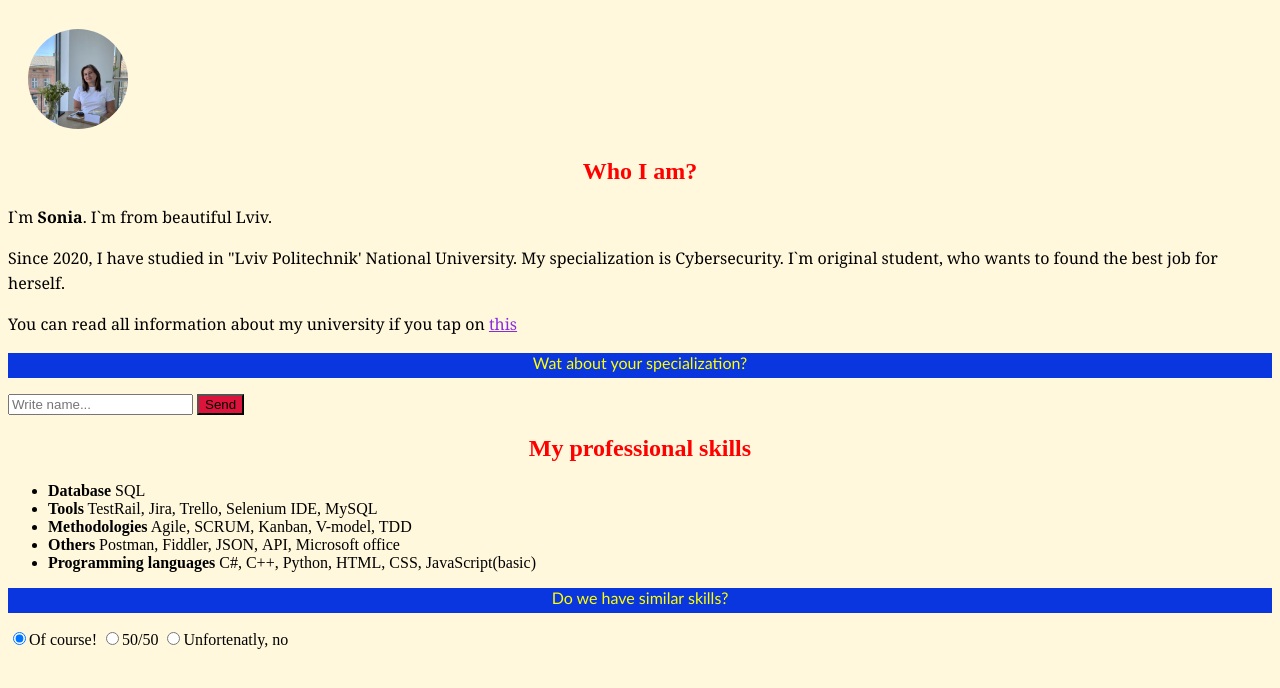
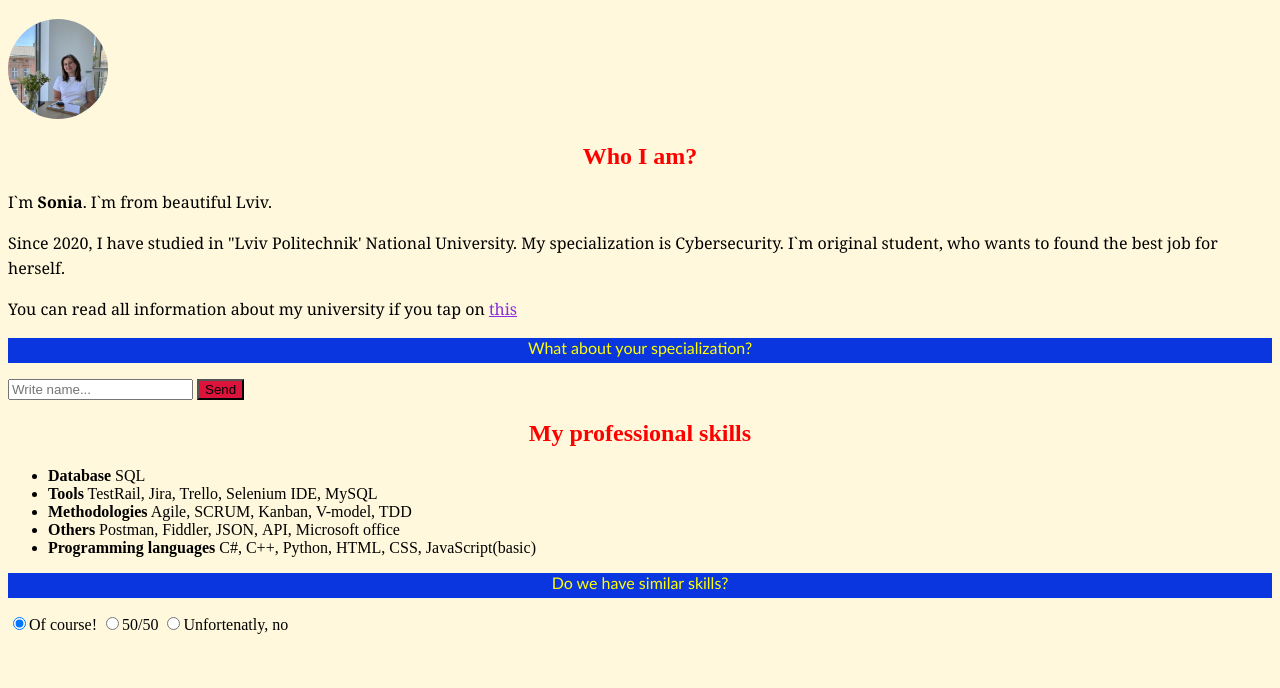
Before and after one commit to sofiiastakhiv/sonia, a plain HTML site: page index.html in a window 1280 px wide. Shown: the part 64-752 px from the top of the page. Drawn offline with Linux system fonts and the light colour scheme.

Commit message:
Update index.html

```diff
--- a/index.html
+++ b/index.html
@@ -26,7 +26,6 @@
     .img{
         border-radius: 100%;
         width:100px;
-        margin: 10px 20px 5px 20px;
     }
     .blok{
         font-family: "Gill Sans", "Gill Sans MT", "Myriad Pro", "DejaVu Sans Condensed", Helvetica, Arial, "sans-serif";
@@ -52,7 +51,7 @@
        <p class="p">Since 2020, I have studied in "Lviv Politechnik' National University. My specialization is Cybersecurity. I`m original student, who wants to found the best job for herself.</p>
       <p class="p">You can read all information about my university if you tap on <a class="a" href="https://lpnu.ua/">this</a></p>
 
-    <p class="blok"><font color="yellow">Wat about your specialization?</font></p>
+    <p class="blok"><font color="yellow">What about your specialization?</font></p>
         <input type="text" placeholder="Write name..." required="">
         <button type="submit" class="button">Send</button>
       <div>
```
